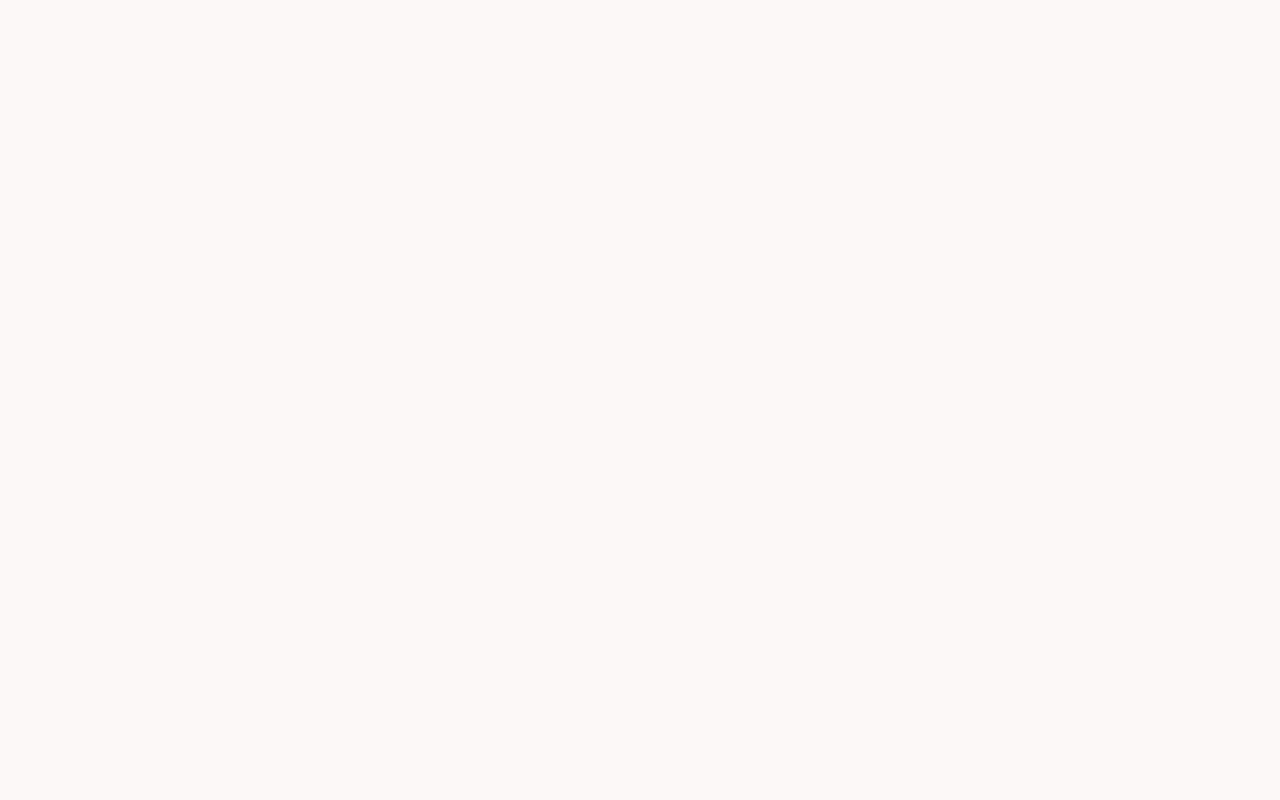
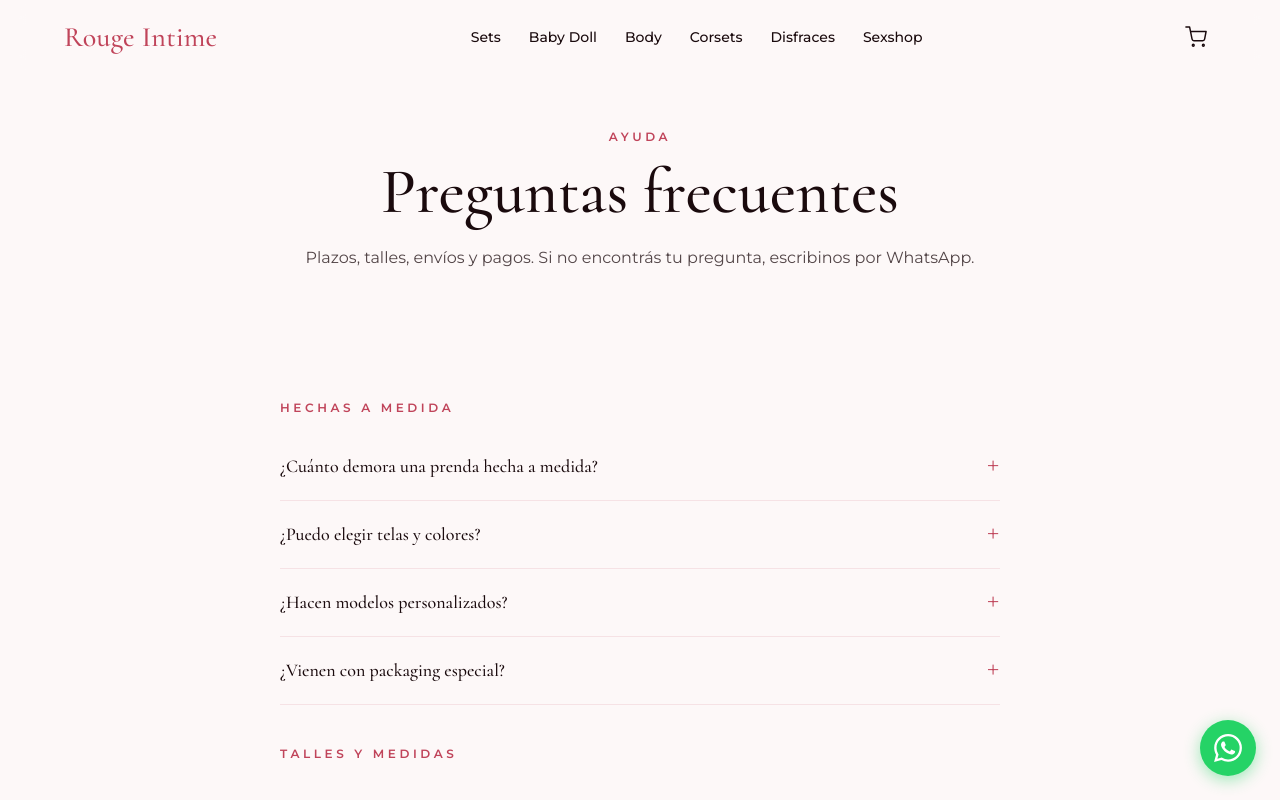
Before and after one commit to JDenaro/rouge, a Next.js app: page /faq in a window 1280 px wide. Before the commit this address had no page. Shown: the top 800 px of the page. Built offline with nearby package versions, Linux system fonts and the light colour scheme.

Commit message:
feat(faq): add /faq page with grouped questions and JSON-LD schema

```diff
--- /dev/null
+++ b/app/(store)/faq/page.tsx
@@ -0,0 +1,70 @@
+import type { Metadata } from 'next'
+import { FAQ } from '@/components/store/FAQ'
+import { FAQ_ITEMS, buildFAQPageSchema } from '@/lib/faq'
+
+export const metadata: Metadata = {
+  title: 'Preguntas frecuentes | Rouge Intime',
+  description:
+    'Plazos de producción, talles, envíos y pagos — todo lo que necesitás saber antes de pedir tu prenda a medida.',
+}
+
+export default function FAQPage() {
+  const schema = buildFAQPageSchema(FAQ_ITEMS)
+  return (
+    <>
+      <script
+        type="application/ld+json"
+        dangerouslySetInnerHTML={{ __html: JSON.stringify(schema) }}
+      />
+      <main>
+        <header
+          style={{
+            padding: '8rem 1.5rem 3rem',
+            textAlign: 'center',
+            maxWidth: '720px',
+            margin: '0 auto',
+          }}
+        >
+          <p
+            style={{
+              fontFamily: 'var(--font-body)',
+              fontSize: '0.75rem',
+              fontWeight: 600,
+              letterSpacing: '0.3em',
+              textTransform: 'uppercase',
+              color: 'var(--color-primary)',
+              marginBottom: '0.75rem',
+            }}
+          >
+            Ayuda
+          </p>
+          <h1
+            style={{
+              fontFamily: 'var(--font-heading)',
+              fontSize: 'clamp(2.5rem, 5vw, 4rem)',
+              fontWeight: 500,
+              color: 'var(--color-fg)',
+              margin: 0,
+              lineHeight: 1.05,
+            }}
+          >
+            Preguntas frecuentes
+          </h1>
+          <p
+            style={{
+              fontFamily: 'var(--font-body)',
+              fontSize: '1rem',
+              lineHeight: 1.6,
+              color: 'var(--color-fg)',
+              opacity: 0.75,
+              marginTop: '1.25rem',
+            }}
+          >
+            Plazos, talles, envíos y pagos. Si no encontrás tu pregunta, escribinos por WhatsApp.
+          </p>
+        </header>
+        <FAQ items={FAQ_ITEMS} groupByCategory />
+      </main>
+    </>
+  )
+}
```
